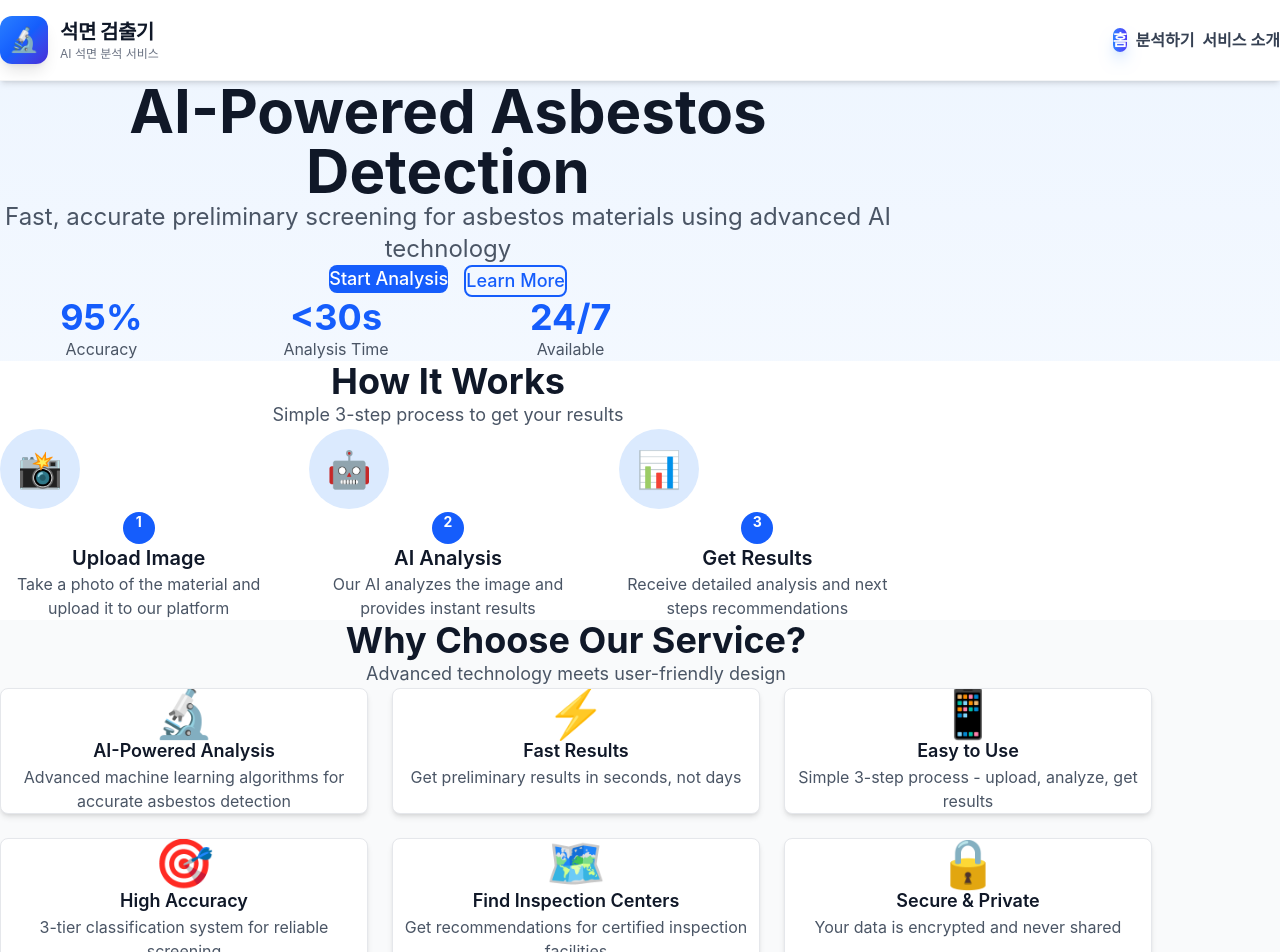
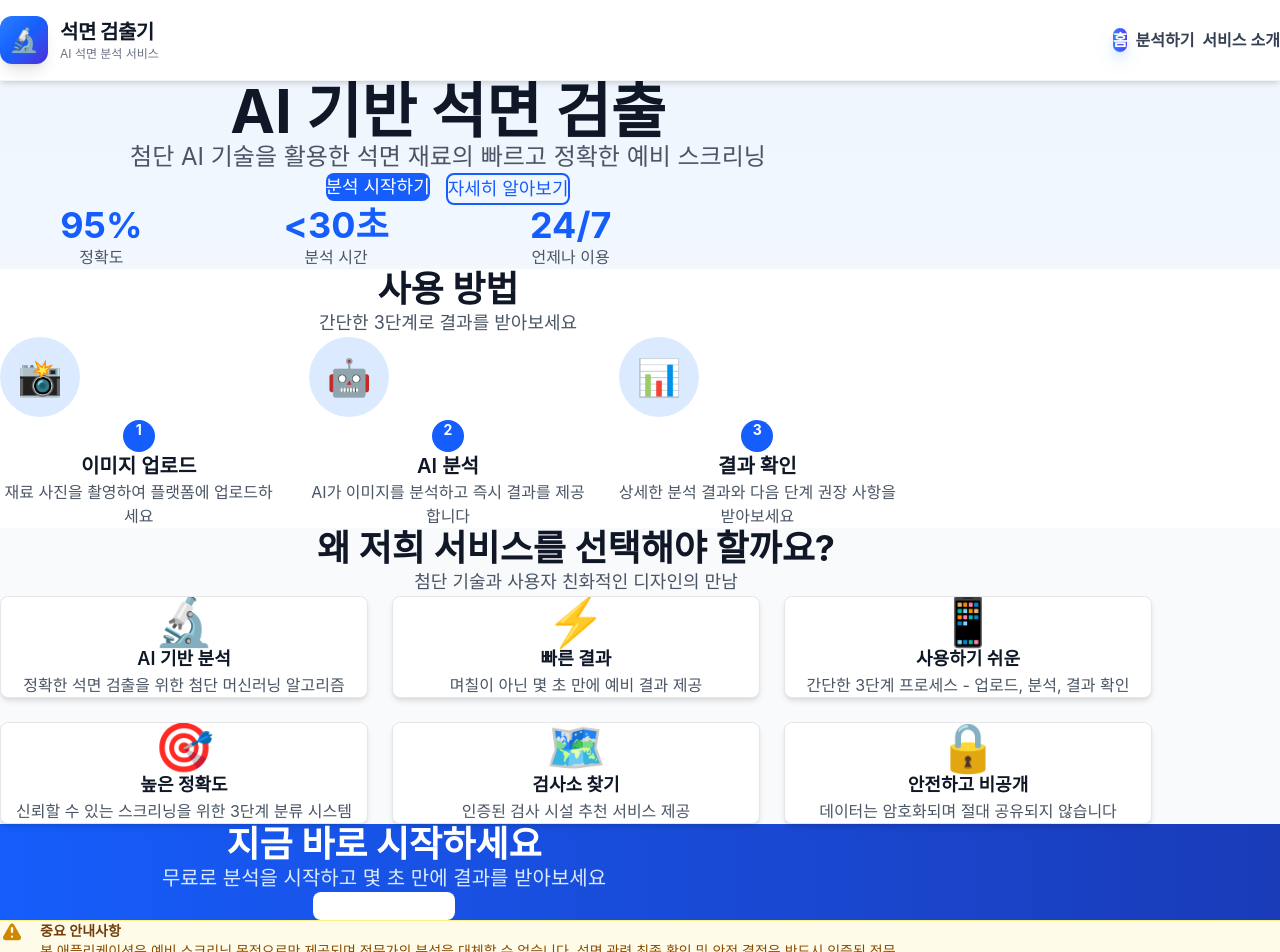
Before and after one commit to Kicklani/asbestos_FE, a React (Vite) app: page / in a window 1280 px wide. Shown: the top 952 px of the page. Built offline with nearby package versions, Linux system fonts and the light colour scheme.

Commit message:
✨ feat: 한국어로 변경

```diff
--- a/src/components/common/Button.tsx
+++ b/src/components/common/Button.tsx
@@ -41,7 +41,7 @@ export const Button: React.FC<ButtonProps> = ({
             <circle className="opacity-25" cx="12" cy="12" r="10" stroke="currentColor" strokeWidth="4"></circle>
             <path className="opacity-75" fill="currentColor" d="M4 12a8 8 0 018-8V0C5.373 0 0 5.373 0 12h4zm2 5.291A7.962 7.962 0 014 12H0c0 3.042 1.135 5.824 3 7.938l3-2.647z"></path>
           </svg>
-          <span>Loading...</span>
+          <span>로딩 중...</span>
         </>
       ) : (
         <>
--- a/src/pages/HomePage.tsx
+++ b/src/pages/HomePage.tsx
@@ -6,53 +6,53 @@ export const HomePage: React.FC = () => {
   const features = [
     {
       icon: '🔬',
-      title: 'AI-Powered Analysis',
-      description: 'Advanced machine learning algorithms for accurate asbestos detection',
+      title: 'AI 기반 분석',
+      description: '정확한 석면 검출을 위한 첨단 머신러닝 알고리즘',
     },
     {
       icon: '⚡',
-      title: 'Fast Results',
-      description: 'Get preliminary results in seconds, not days',
+      title: '빠른 결과',
+      description: '며칠이 아닌 몇 초 만에 예비 결과 제공',
     },
     {
       icon: '📱',
-      title: 'Easy to Use',
-      description: 'Simple 3-step process - upload, analyze, get results',
+      title: '사용하기 쉬운',
+      description: '간단한 3단계 프로세스 - 업로드, 분석, 결과 확인',
     },
     {
       icon: '🎯',
-      title: 'High Accuracy',
-      description: '3-tier classification system for reliable screening',
+      title: '높은 정확도',
+      description: '신뢰할 수 있는 스크리닝을 위한 3단계 분류 시스템',
     },
     {
       icon: '🗺️',
-      title: 'Find Inspection Centers',
-      description: 'Get recommendations for certified inspection facilities',
+      title: '검사소 찾기',
+      description: '인증된 검사 시설 추천 서비스 제공',
     },
     {
       icon: '🔒',
-      title: 'Secure & Private',
-      description: 'Your data is encrypted and never shared',
+      title: '안전하고 비공개',
+      description: '데이터는 암호화되며 절대 공유되지 않습니다',
     },
   ];
 
   const steps = [
     {
       number: 1,
-      title: 'Upload Image',
-      description: 'Take a photo of the material and upload it to our platform',
+      title: '이미지 업로드',
+      description: '재료 사진을 촬영하여 플랫폼에 업로드하세요',
       icon: '📸',
     },
     {
       number: 2,
-      title: 'AI Analysis',
-      description: 'Our AI analyzes the image and provides instant results',
+      title: 'AI 분석',
+      description: 'AI가 이미지를 분석하고 즉시 결과를 제공합니다',
       icon: '🤖',
     },
     {
       number: 3,
-      title: 'Get Results',
-      description: 'Receive detailed analysis and next steps recommendations',
+      title: '결과 확인',
+      description: '상세한 분석 결과와 다음 단계 권장 사항을 받아보세요',
       icon: '📊',
     },
   ];
@@ -63,20 +63,20 @@ export const HomePage: React.FC = () => {
       <section className="container mx-auto px-4 py-16 md:py-24">
         <div className="max-w-4xl mx-auto text-center">
           <h1 className="text-4xl md:text-5xl lg:text-6xl font-bold text-gray-900 mb-6">
-            AI-Powered Asbestos Detection
+            AI 기반 석면 검출
           </h1>
           <p className="text-xl md:text-2xl text-gray-600 mb-8">
-            Fast, accurate preliminary screening for asbestos materials using advanced AI technology
+            첨단 AI 기술을 활용한 석면 재료의 빠르고 정확한 예비 스크리닝
           </p>
           <div className="flex flex-col sm:flex-row gap-4 justify-center">
             <Link to="/analysis">
               <Button size="lg" className="w-full sm:w-auto">
-                Start Analysis
+                분석 시작하기
               </Button>
             </Link>
             <Link to="/about">
               <Button variant="outline" size="lg" className="w-full sm:w-auto">
-                Learn More
+                자세히 알아보기
               </Button>
             </Link>
           </div>
@@ -85,15 +85,15 @@ export const HomePage: React.FC = () => {
           <div className="grid grid-cols-3 gap-4 md:gap-8 mt-12 max-w-2xl mx-auto">
             <div className="text-center">
               <p className="text-3xl md:text-4xl font-bold text-blue-600">95%</p>
-              <p className="text-sm md:text-base text-gray-600 mt-1">Accuracy</p>
+              <p className="text-sm md:text-base text-gray-600 mt-1">정확도</p>
             </div>
             <div className="text-center">
-              <p className="text-3xl md:text-4xl font-bold text-blue-600">&lt;30s</p>
-              <p className="text-sm md:text-base text-gray-600 mt-1">Analysis Time</p>
+              <p className="text-3xl md:text-4xl font-bold text-blue-600">&lt;30초</p>
+              <p className="text-sm md:text-base text-gray-600 mt-1">분석 시간</p>
             </div>
             <div className="text-center">
               <p className="text-3xl md:text-4xl font-bold text-blue-600">24/7</p>
-              <p className="text-sm md:text-base text-gray-600 mt-1">Available</p>
+              <p className="text-sm md:text-base text-gray-600 mt-1">언제나 이용</p>
             </div>
           </div>
         </div>
@@ -104,10 +104,10 @@ export const HomePage: React.FC = () => {
         <div className="container mx-auto px-4">
           <div className="max-w-4xl mx-auto">
             <h2 className="text-3xl md:text-4xl font-bold text-gray-900 text-center mb-4">
-              How It Works
+              사용 방법
             </h2>
             <p className="text-lg text-gray-600 text-center mb-12">
-              Simple 3-step process to get your results
+              간단한 3단계로 결과를 받아보세요
             </p>
 
             <div className="grid grid-cols-1 md:grid-cols-3 gap-8">
@@ -135,10 +135,10 @@ export const HomePage: React.FC = () => {
         <div className="container mx-auto px-4">
           <div className="max-w-6xl mx-auto">
             <h2 className="text-3xl md:text-4xl font-bold text-gray-900 text-center mb-4">
-              Why Choose Our Service?
+              왜 저희 서비스를 선택해야 할까요?
             </h2>
             <p className="text-lg text-gray-600 text-center mb-12">
-              Advanced technology meets user-friendly design
+              첨단 기술과 사용자 친화적인 디자인의 만남
             </p>
 
             <div className="grid grid-cols-1 md:grid-cols-2 lg:grid-cols-3 gap-6">
@@ -163,17 +163,17 @@ export const HomePage: React.FC = () => {
         <div className="container mx-auto px-4">
           <div className="max-w-3xl mx-auto text-center">
             <h2 className="text-3xl md:text-4xl font-bold text-white mb-6">
-              Ready to Get Started?
+              지금 바로 시작하세요
             </h2>
             <p className="text-xl text-blue-100 mb-8">
-              Start your free analysis now and get results in seconds
+              무료로 분석을 시작하고 몇 초 만에 결과를 받아보세요
             </p>
             <Link to="/analysis">
               <Button
                 size="lg"
                 className="bg-white text-blue-600 hover:bg-gray-100"
               >
-                Start Free Analysis
+                무료 분석 시작하기
               </Button>
             </Link>
           </div>
@@ -188,10 +188,10 @@ export const HomePage: React.FC = () => {
               <path fillRule="evenodd" d="M8.257 3.099c.765-1.36 2.722-1.36 3.486 0l5.58 9.92c.75 1.334-.213 2.98-1.742 2.98H4.42c-1.53 0-2.493-1.646-1.743-2.98l5.58-9.92zM11 13a1 1 0 11-2 0 1 1 0 012 0zm-1-8a1 1 0 00-1 1v3a1 1 0 002 0V6a1 1 0 00-1-1z" clipRule="evenodd" />
             </svg>
             <div>
-              <p className="text-sm font-semibold text-yellow-900 mb-1">Important Notice</p>
+              <p className="text-sm font-semibold text-yellow-900 mb-1">중요 안내사항</p>
               <p className="text-sm text-yellow-800">
-                This application provides preliminary screening only. Results are not a substitute for professional laboratory analysis.
-                Always consult certified professionals for final verification and safety decisions.
+                본 애플리케이션은 예비 스크리닝 목적으로만 제공되며 전문가의 분석을 대체할 수 없습니다.
+                석면 관련 최종 확인 및 안전 결정은 반드시 인증된 전문가와 상담하시기 바랍니다.
               </p>
             </div>
           </div>
```
